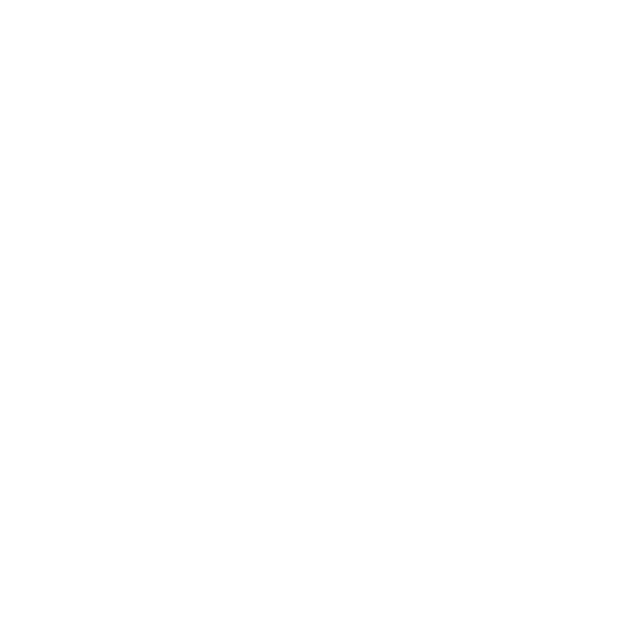
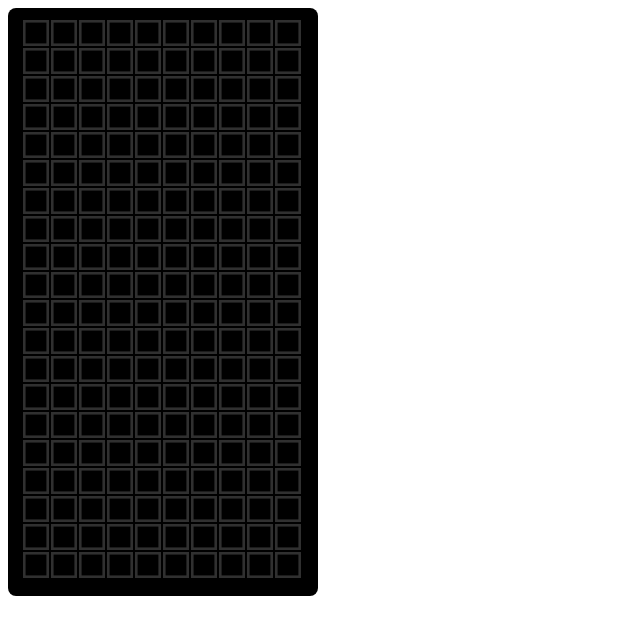
Before and after one commit to DSebas09/tetris-practice, a plain HTML site: page index.html in a window 1280 px wide. Shown: the whole page, without its empty margins (0-640 px from the left). Drawn offline with Linux system fonts and the light colour scheme.

Commit message:
creation of the Tetris board

```diff
--- a/index.html
+++ b/index.html
@@ -4,8 +4,15 @@
     <meta charset="UTF-8">
     <meta name="viewport" content="width=device-width, initial-scale=1.0">
     <title>Tetris Game</title>
+
+    <!-- styles -->
+    <link rel="stylesheet" href="/style.css">
 </head>
 <body>
-    <canvas id="canvas"></canvas>
+    <div class="canvas-container">
+        <canvas id="canvas"></canvas>
+    </div>
+
+    <script src="/scripts/main.js" type="module"></script>
 </body>
 </html>
--- /dev/null
+++ b/scripts/boardTetris.js
@@ -0,0 +1,7 @@
+import { Grid } from '/scripts/grid.js';
+
+export class BoardTetris extends Grid {
+    constructor(canvas, rows, cols, cellSize, space) {
+        super(canvas, rows, cols, cellSize, space);
+    }
+}
--- /dev/null
+++ b/scripts/grid.js
@@ -0,0 +1,57 @@
+export class Grid{
+    constructor(canvas, rows, cols, cellSize, space){
+        this.canvas = canvas;
+        this.ctx = canvas.getContext("2d");
+        this.rows = rows;
+        this.cols = cols;
+        this.cellSize = cellSize;
+        this.space = space;
+        this.matriz = [];
+        this.restartMatriz();
+
+        this.canvas.width = this.cols * this.cellSize + (this.space * this.cols);
+        this.canvas.height = this.rows * this.cellSize + (this.space * this.rows);
+    }
+
+    restartMatriz(){
+        for (let r = 0; r < this.rows; r++) {
+            this.matriz[r] = [];
+            for (let c = 0; c < this.cols; c++) {
+                this.matriz[r][c] = 0;
+            }
+        }
+    }
+
+    drawSquare(x, y, side, color, borderColor){
+        const borderSize = side / 10;
+
+        this.ctx.fillStyle = color;
+        this.ctx.fillRect(x, y, side, side);
+
+        this.ctx.strokeStyle = borderColor;
+        this.ctx.lineWidth = borderSize;
+        this.ctx.strokeRect(x+borderSize/2, y+borderSize/2, side - borderSize, side - borderSize);
+    }
+
+    getCoords(row, col){
+        return {x: col* (this.cellSize + this.space), y: row * (this.cellSize + this.space)}
+    }
+
+    draw(){
+        for (let r = 0; r < this.rows; r++) {
+            for (let c = 0; c < this.cols; c++) {
+                const position = this.getCoords(r, c);
+                this.drawSquare(position.x, position.y, this.cellSize, "#000", "#303030");
+            }
+        }
+        this.debugMatriz();
+    }
+
+    debugMatriz(){
+        let text = "";
+        this.matriz.forEach(row => {
+            text += row.join(" ") + "\n"
+        })
+        console.log(text);
+    }
+}
--- a/scripts/main.js
+++ b/scripts/main.js
@@ -0,0 +1,18 @@
+import { BoardTetris } from "/scripts/boardTetris.js";
+
+const canvasTetris = document.getElementById("canvas");
+const rows = 20;
+const cols = 10;
+const cellSize = 26
+const space = 2;
+
+const boardTetris = new BoardTetris(canvasTetris, rows, cols, cellSize, space);
+
+function update(){
+
+    boardTetris.draw();
+
+    requestAnimationFrame(update);
+}
+
+update();
--- a/style.css
+++ b/style.css
@@ -0,0 +1,9 @@
+body{
+    display: flex;
+}
+
+.canvas-container {
+    background-color: black;
+    padding: 12px 15px;
+    border-radius: 8px;
+}
```
